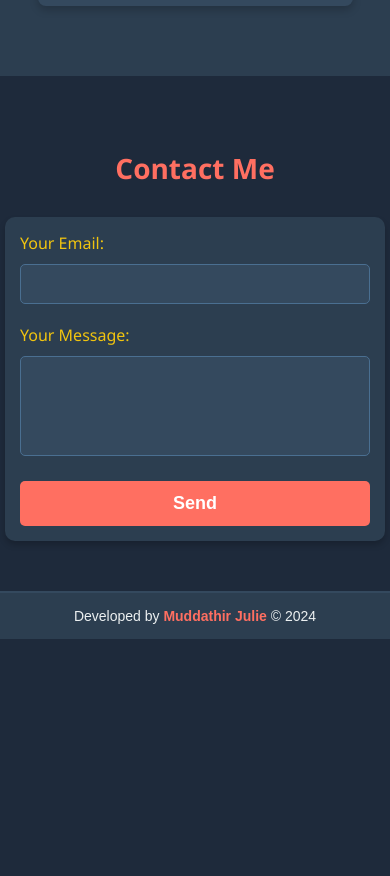
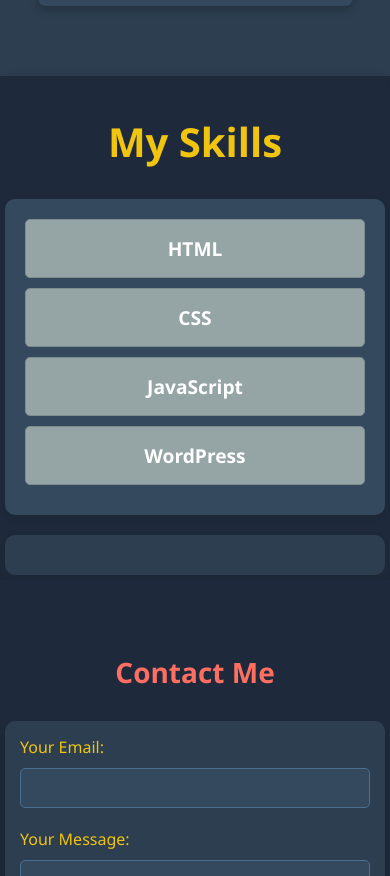
Before and after one commit to muddathirjulie/website, a plain HTML site: page index.html in a window 390 px wide. Shown: the part 5523-6399 px from the top of the page. Before the commit the page ends 6162 px from the top, so only its background shows below. Drawn offline with nearby package versions, Linux system fonts and the light colour scheme.

Commit message:
updated skills section

```diff
--- /dev/null
+++ b/app/stylesheets/skills.css
@@ -0,0 +1,113 @@
+/* General Styles */
+.skills-section {
+    max-width: 900px;
+    margin: 0 auto;
+    padding: 20px;
+    font-family: 'Segoe UI', Tahoma, Geneva, Verdana, sans-serif;
+    background-color: #1e2a3b; /* Dark Blue background for consistency */
+    border-radius: 10px;
+    box-shadow: 0 4px 12px rgba(0, 0, 0, 0.15); /* Softer shadow */
+    color: white; /* White text to ensure readability */
+  }
+
+  .skills-section h2 {
+    text-align: center;
+    font-size: 2.5em;
+    margin-bottom: 30px;
+    color: #f1c40f; /* Bright Yellow for consistency with home section */
+  }
+
+  /* Single Column Layout for Skills List and Description */
+  .skills-container {
+    display: flex;
+    flex-direction: column; /* Align everything in a single column */
+    gap: 20px;
+  }
+
+  /* Skill List Styles */
+  .skills-list {
+    background: #34495e; /* Darker background for skill list */
+    border-radius: 10px;
+    padding: 20px;
+    box-shadow: 0 2px 6px rgba(0, 0, 0, 0.1);
+  }
+
+  .skill {
+    font-size: 1.2em;
+    font-weight: bold;
+    padding: 15px;
+    margin-bottom: 10px;
+    cursor: pointer;
+    border: 1px solid #7f8c8d; /* Softer border */
+    border-radius: 5px;
+    text-align: center;
+    background: #95a5a6; /* Muted background for skills */
+    transition: background-color 0.3s ease, box-shadow 0.3s ease;
+    color: white; /* Ensures text stands out */
+  }
+
+  .skill:hover {
+    background-color: #ff6f61; /* Vibrant coral on hover, for consistency */
+    box-shadow: 0 3px 8px rgba(0, 0, 0, 0.2);
+    color: white; /* Ensures text remains readable on hover */
+  }
+
+  /* Skill Description Area */
+  .skills-description {
+    background: #2c3e50; /* Darker background for descriptions */
+    border-radius: 10px;
+    padding: 20px;
+    box-shadow: 0 2px 6px rgba(0, 0, 0, 0.1);
+  }
+
+  .description-content {
+    display: none; /* Initially hidden */
+  }
+
+  .description-content h3 {
+    font-size: 1.8em;
+    color: #ff6f61; /* Vibrant coral for headings */
+  }
+
+  .description-content p {
+    font-size: 1.2em;
+    color: #ecf0f1; /* Lighter text for descriptions */
+    margin-top: 10px;
+  }
+
+  /* Active Description Styles */
+  .description-content.active {
+    display: block;
+    animation: fadeIn 0.4s ease;
+  }
+
+  /* Fade-in Animation */
+  @keyframes fadeIn {
+    from {
+      opacity: 0;
+      transform: translateY(10px);
+    }
+    to {
+      opacity: 1;
+      transform: translateY(0);
+    }
+  }
+
+  /* Responsive Styles */
+  @media screen and (max-width: 992px) {
+    .skills-section {
+      padding: 15px;
+    }
+  }
+
+  @media screen and (max-width: 768px) {
+    .skills-section {
+      padding: 10px;
+    }
+  }
+
+  @media screen and (max-width: 480px) {
+    .skills-section {
+      padding: 5px;
+    }
+  }
--- a/index.html
+++ b/index.html
@@ -10,6 +10,7 @@
     <link rel="stylesheet" href="app/stylesheets/contact.css" />
     <link rel="stylesheet" href="app/stylesheets/timeline.css" />
     <link rel="stylesheet" href="app/stylesheets/projects.css" />
+    <link rel="stylesheet" href="app/stylesheets/skills.css" />
     <link rel="stylesheet" href="app/stylesheets/footer.css" />
     <script src="https://cdn.jsdelivr.net/npm/particles.js"></script>
     <link
@@ -221,6 +222,55 @@
       </div>
     </section>
 
+    <div class="skills-section">
+      <h2>My Skills</h2>
+      <div class="skills-container">
+        <!-- Skill List in a Single Column -->
+        <div class="skills-list">
+          <div class="skill" onclick="showDescription('html')">HTML</div>
+          <div class="skill" onclick="showDescription('css')">CSS</div>
+          <div class="skill" onclick="showDescription('javascript')">
+            JavaScript
+          </div>
+          <div class="skill" onclick="showDescription('wordpress')">
+            WordPress
+          </div>
+        </div>
+
+        <!-- Skill Description Area -->
+        <div class="skills-description">
+          <div id="html" class="description-content">
+            <h3>HTML</h3>
+            <p>
+              Strong understanding of semantic HTML for creating structured web
+              pages and layouts.
+            </p>
+          </div>
+          <div id="css" class="description-content">
+            <h3>CSS</h3>
+            <p>
+              Proficient in creating responsive designs, animations, and styling
+              web components.
+            </p>
+          </div>
+          <div id="javascript" class="description-content">
+            <h3>JavaScript</h3>
+            <p>
+              Experienced in modern JavaScript, ES6+, and frameworks for dynamic
+              web applications.
+            </p>
+          </div>
+          <div id="wordpress" class="description-content">
+            <h3>WordPress</h3>
+            <p>
+              Skilled in building and customizing WordPress websites, themes,
+              and plugins.
+            </p>
+          </div>
+        </div>
+      </div>
+    </div>
+
     <section class="contact" id="contact">
       <h1>Contact Me</h1>
       <form
--- a/main.js
+++ b/main.js
@@ -83,3 +83,18 @@ document.addEventListener("DOMContentLoaded", function () {
 });
 
   document.getElementById("current-year").textContent = new Date().getFullYear();
+
+//Skills Section
+function showDescription(skillId) {
+  // Hide all descriptions
+  const descriptions = document.querySelectorAll('.description-content');
+  descriptions.forEach(function (description) {
+    description.classList.remove('active');
+  });
+
+  // Show the selected description
+  const activeDescription = document.getElementById(skillId);
+  if (activeDescription) {
+    activeDescription.classList.add('active');
+  }
+}
```
